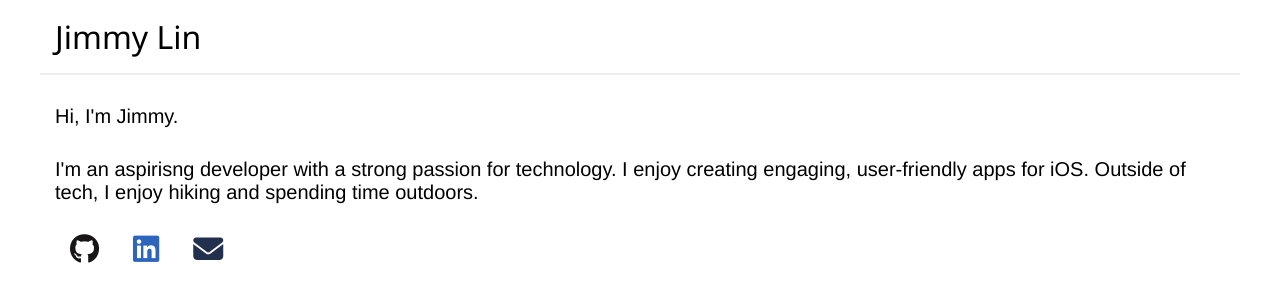
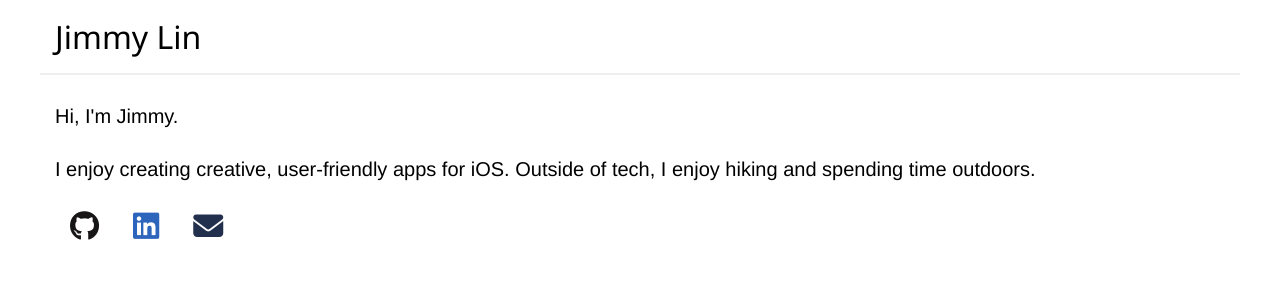
Before and after one commit to jmyjlin/jmyjlin.github.io, a plain HTML site: page index.html in a window 1280 px wide. Drawn offline with Linux system fonts and the light colour scheme.

Commit message:
Update index.html

```diff
--- a/index.html
+++ b/index.html
@@ -16,7 +16,7 @@
 
   <main>
       <p>Hi, I'm Jimmy.</p>
-      <p>I'm an aspirisng developer with a strong passion for technology. I enjoy creating engaging, user-friendly apps for iOS. Outside of tech, I enjoy hiking and spending time outdoors.</p>
+      <p>I enjoy creating creative, user-friendly apps for iOS. Outside of tech, I enjoy hiking and spending time outdoors.</p>
   </main>
 
   <footer>
```
